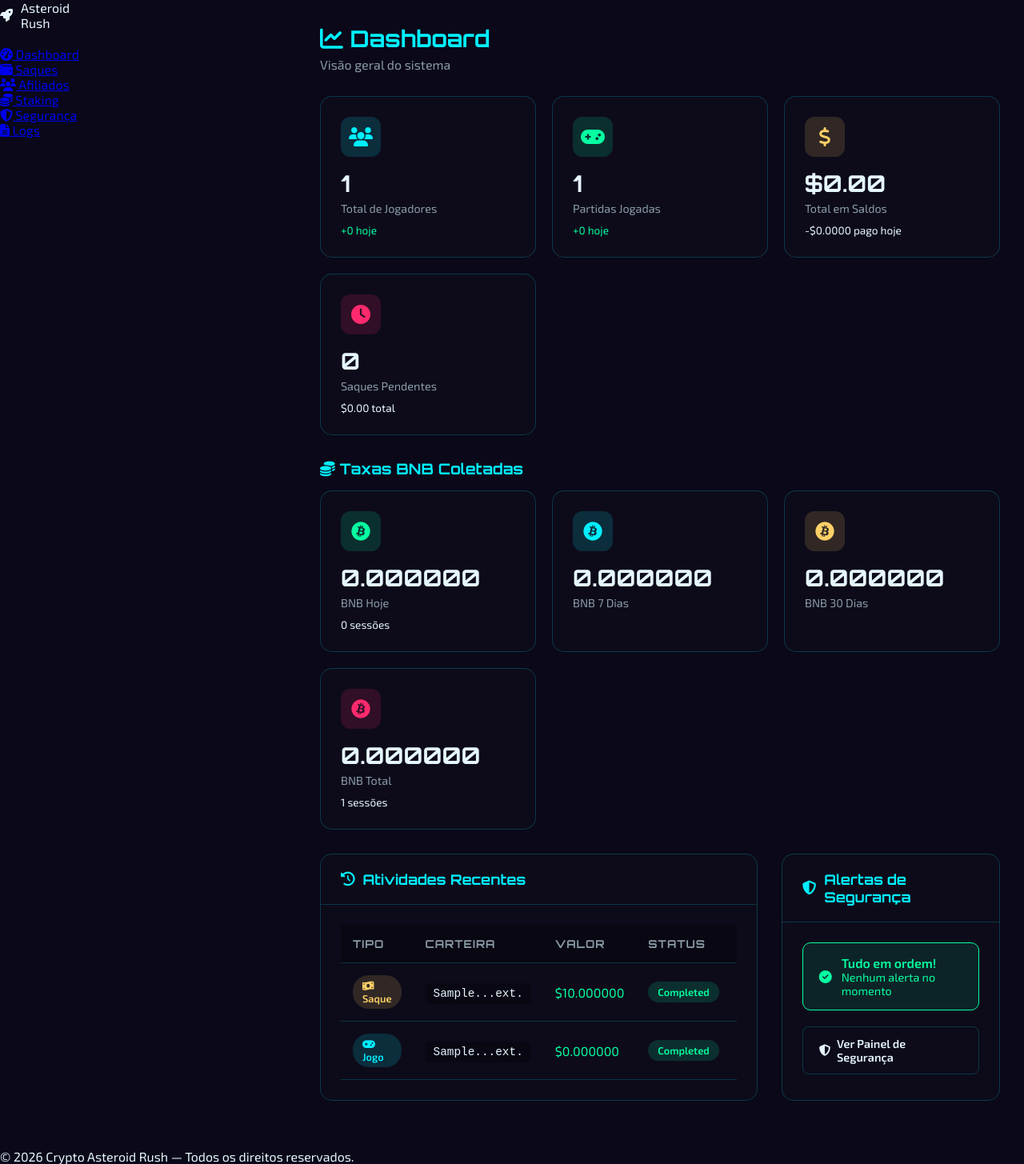
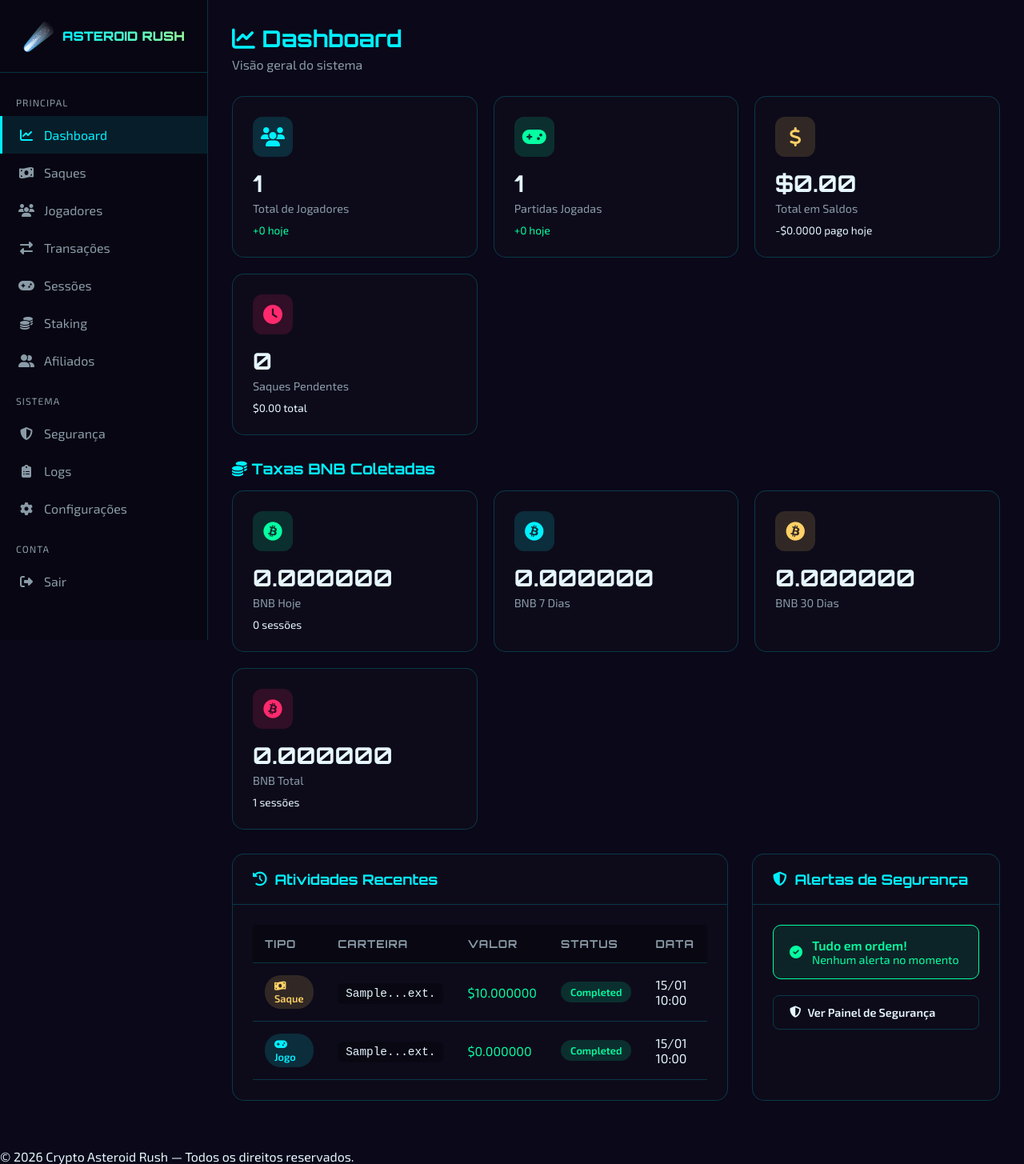
Before and after one commit to originslone-sys/crypto-asteroid-rush, a PHP site: page /admin/index.php in a window 1280 px wide. Shown: the whole page at 80% size. Run offline with PHP 8.4, Linux system fonts and the light colour scheme; the visitor is signed in with stand-in values (Sample User, id 1); tables that the repository leaves empty or names only in its code hold one stand-in row (values such as "Sample post").

Commit message:
Update sidebar.php

```diff
--- a/admin/includes/sidebar.php
+++ b/admin/includes/sidebar.php
@@ -1,50 +1,116 @@
 <?php
-// ===============================================================
-// CRYPTO ASTEROID RUSH - ADMIN SIDEBAR
-// Compatível com Railway (PHP 8 + MySQL 8)
-// ===============================================================
+// ============================================
+// CRYPTO ASTEROID RUSH - Admin Sidebar
+// Arquivo: admin/includes/sidebar.php
+// ATUALIZADO: Link para pagina de Afiliados
+// ============================================
+
+// Contar saques pendentes
+$pendingWithdrawals = 0;
+$flaggedSessions = 0;
+$pendingReferrals = 0;
+
+try {
+    if (isset($pdo)) {
+        $stmt = $pdo->query("SELECT COUNT(*) FROM withdrawals WHERE status = 'pending'");
+        $pendingWithdrawals = $stmt->fetchColumn();
+
+        $stmt = $pdo->query("SELECT COUNT(*) FROM game_sessions WHERE status = 'flagged'");
+        $flaggedSessions = $stmt->fetchColumn();
+
+        // Contar referrals completados aguardando resgate
+        $tableExists = $pdo->query("SHOW TABLES LIKE 'referrals'")->fetch();
+        if ($tableExists) {
+            $stmt = $pdo->query("SELECT COUNT(*) FROM referrals WHERE status = 'completed'");
+            $pendingReferrals = $stmt->fetchColumn();
+        }
+    }
+} catch (Exception $e) {}
 ?>
-<aside id="sidebar" class="admin-sidebar">
+
+<aside class="sidebar" id="sidebar">
+    <div class="sidebar-header">
         <div class="sidebar-logo">
-        <i class="fas fa-rocket"></i>
-        <span>Asteroid Rush</span>
+            <span class="icon">&#9732;&#65039;</span>
+            <span class="text">ASTEROID RUSH</span>
+        </div>
     </div>
 
     <nav class="sidebar-nav">
-        <ul>
-            <li>
-                <a href="../pages/dashboard.php" class="<?php echo basename($_SERVER['PHP_SELF']) === 'dashboard.php' ? 'active' : ''; ?>">
-                    <i class="fas fa-tachometer-alt"></i> Dashboard
+        <div class="nav-section">
+            <div class="nav-section-title">Principal</div>
+
+            <a href="<?php echo $ADMIN_INDEX_URL; ?>?page=dashboard" class="nav-item <?php echo $currentPage === 'dashboard' ? 'active' : ''; ?>">
+                <i class="fas fa-chart-line"></i>
+                <span>Dashboard</span>
             </a>
-            </li>
-            <li>
-                <a href="../pages/withdrawals.php" class="<?php echo basename($_SERVER['PHP_SELF']) === 'withdrawals.php' ? 'active' : ''; ?>">
-                    <i class="fas fa-wallet"></i> Saques
+
+            <a href="<?php echo $ADMIN_INDEX_URL; ?>?page=withdrawals" class="nav-item <?php echo $currentPage === 'withdrawals' ? 'active' : ''; ?>">
+                <i class="fas fa-money-bill-wave"></i>
+                <span>Saques</span>
+                <?php if ($pendingWithdrawals > 0): ?>
+                    <span class="badge"><?php echo $pendingWithdrawals; ?></span>
+                <?php endif; ?>
             </a>
-            </li>
-            <li>
-                <a href="../pages/referrals.php" class="<?php echo basename($_SERVER['PHP_SELF']) === 'referrals.php' ? 'active' : ''; ?>">
-                    <i class="fas fa-users"></i> Afiliados
+
+            <a href="<?php echo $ADMIN_INDEX_URL; ?>?page=players" class="nav-item <?php echo $currentPage === 'players' ? 'active' : ''; ?>">
+                <i class="fas fa-users"></i>
+                <span>Jogadores</span>
             </a>
-            </li>
-            <li>
-                <a href="../pages/staking.php" class="<?php echo basename($_SERVER['PHP_SELF']) === 'staking.php' ? 'active' : ''; ?>">
-                    <i class="fas fa-coins"></i> Staking
+
+            <a href="<?php echo $ADMIN_INDEX_URL; ?>?page=transactions" class="nav-item <?php echo $currentPage === 'transactions' ? 'active' : ''; ?>">
+                <i class="fas fa-exchange-alt"></i>
+                <span>Transações</span>
             </a>
-            </li>
-            <li>
-                <a href="../pages/security.php" class="<?php echo basename($_SERVER['PHP_SELF']) === 'security.php' ? 'active' : ''; ?>">
-                    <i class="fas fa-shield-alt"></i> Segurança
+
+            <a href="<?php echo $ADMIN_INDEX_URL; ?>?page=sessions" class="nav-item <?php echo $currentPage === 'sessions' ? 'active' : ''; ?>">
+                <i class="fas fa-gamepad"></i>
+                <span>Sessões</span>
+                <?php if ($flaggedSessions > 0): ?>
+                    <span class="badge badge-warning"><?php echo $flaggedSessions; ?></span>
+                <?php endif; ?>
             </a>
-            </li>
-            <li>
-                <a href="../pages/logs.php" class="<?php echo basename($_SERVER['PHP_SELF']) === 'logs.php' ? 'active' : ''; ?>">
-                    <i class="fas fa-file-alt"></i> Logs
+
+            <a href="<?php echo $ADMIN_INDEX_URL; ?>?page=stakes" class="nav-item <?php echo $currentPage === 'stakes' ? 'active' : ''; ?>">
+                <i class="fas fa-coins"></i>
+                <span>Staking</span>
             </a>
-            </li>
-        </ul>
+
+            <a href="<?php echo $ADMIN_INDEX_URL; ?>?page=referrals" class="nav-item <?php echo $currentPage === 'referrals' ? 'active' : ''; ?>">
+                <i class="fas fa-user-friends"></i>
+                <span>Afiliados</span>
+                <?php if ($pendingReferrals > 0): ?>
+                    <span class="badge"><?php echo $pendingReferrals; ?></span>
+                <?php endif; ?>
+            </a>
+        </div>
+
+        <div class="nav-section">
+            <div class="nav-section-title">Sistema</div>
+
+            <a href="<?php echo $ADMIN_INDEX_URL; ?>?page=security" class="nav-item <?php echo $currentPage === 'security' ? 'active' : ''; ?>">
+                <i class="fas fa-shield-alt"></i>
+                <span>Segurança</span>
+            </a>
+
+            <a href="<?php echo $ADMIN_INDEX_URL; ?>?page=logs" class="nav-item <?php echo $currentPage === 'logs' ? 'active' : ''; ?>">
+                <i class="fas fa-clipboard-list"></i>
+                <span>Logs</span>
+            </a>
+
+            <a href="<?php echo $ADMIN_INDEX_URL; ?>?page=settings" class="nav-item <?php echo $currentPage === 'settings' ? 'active' : ''; ?>">
+                <i class="fas fa-cog"></i>
+                <span>Configurações</span>
+            </a>
+        </div>
+
+        <div class="nav-section">
+            <div class="nav-section-title">Conta</div>
+
+            <a href="<?php echo $ADMIN_INDEX_URL; ?>?logout=1" class="nav-item logout">
+                <i class="fas fa-sign-out-alt"></i>
+                <span>Sair</span>
+            </a>
+        </div>
     </nav>
 </aside>
-
-<!-- CONTEÚDO PRINCIPAL -->
-<main id="main-content" class="admin-main">
```
Lines whose indentation alone changed are shown as unchanged.
